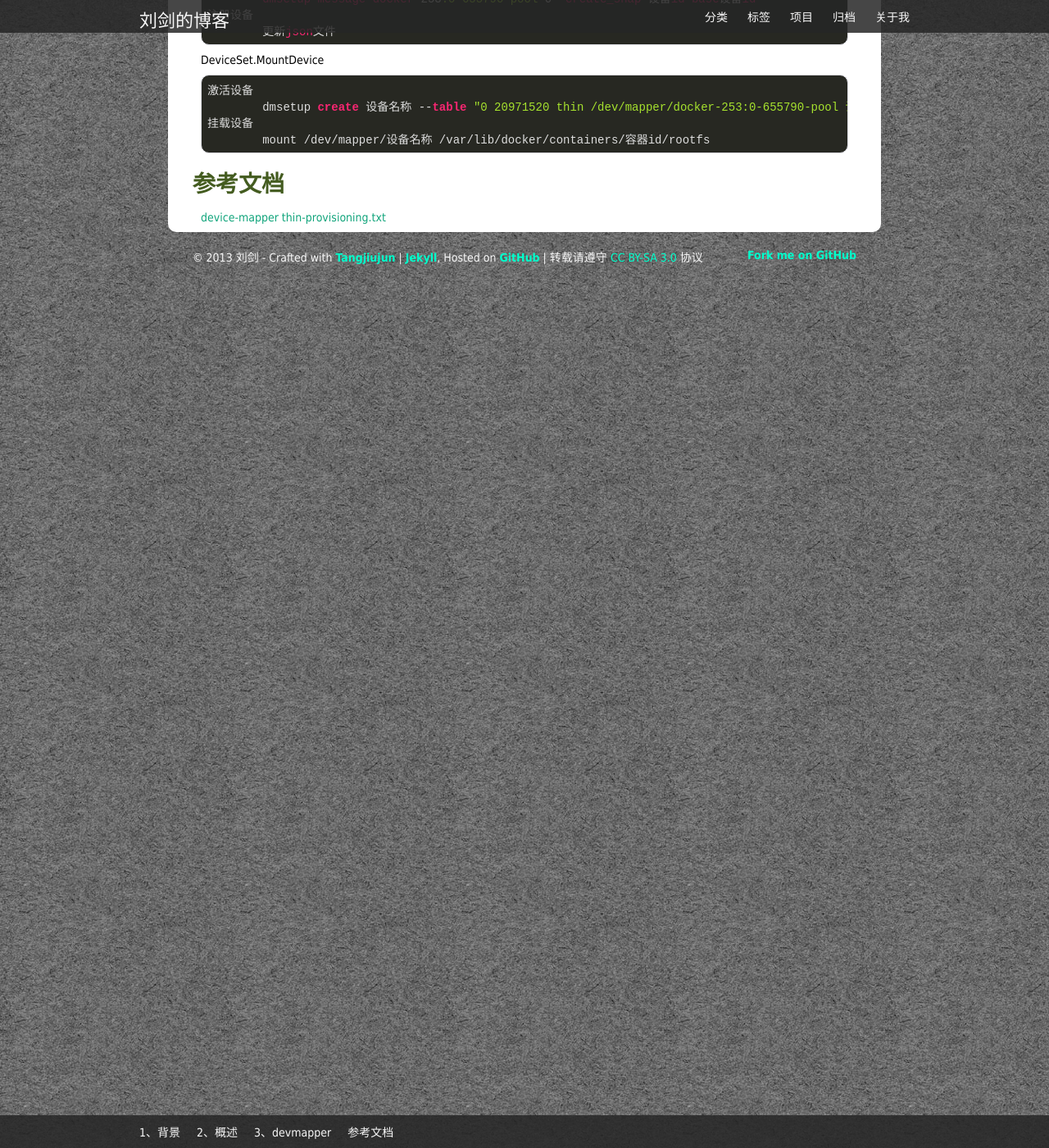
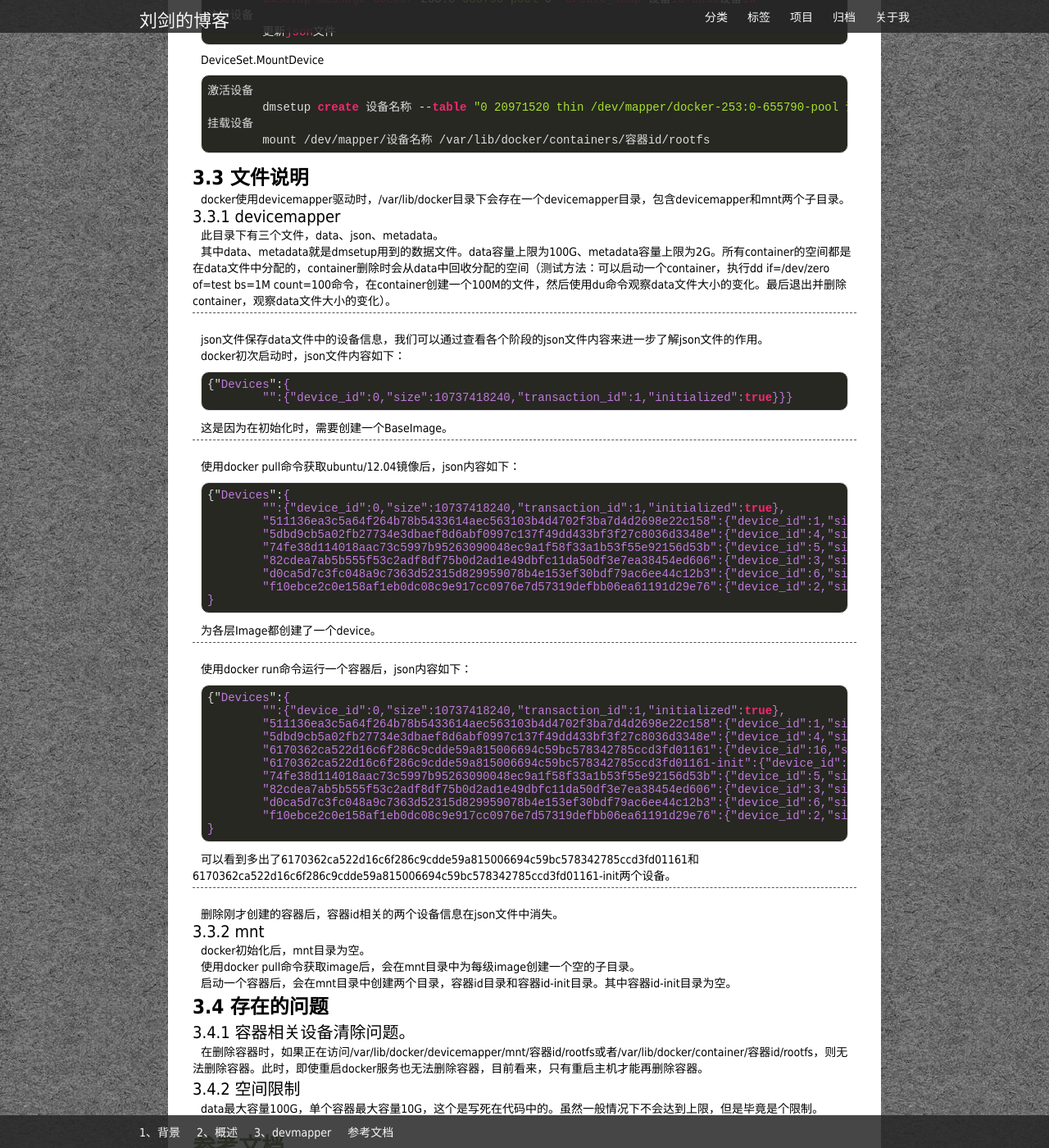
Before and after one commit to lsword/lsword.github.io, a Jekyll site: the page built from _posts/2014-06-3-docker之graphdriver.md, in a window 1280 px wide and 1400 px high, scrolled down 1820 px. Shown: the whole window at 82% size. Built offline with Jekyll 4.4.1, drawn with Linux system fonts in a browser that asks for light colours; Markdown is read by kramdown in place of the engine named in the settings; comment, search, counter and statistics services are not loaded.

Commit message:
Fix doc for docker graphdriver

```diff
--- a/_posts/2014-06-3-docker之graphdriver.md
+++ b/_posts/2014-06-3-docker之graphdriver.md
@@ -109,6 +109,89 @@ DeviceSet.MountDevice
 	mount /dev/mapper/设备名称 /var/lib/docker/containers/容器id/rootfs
 ~~~
 
+#### 3.3 文件说明
+
+docker使用devicemapper驱动时，/var/lib/docker目录下会存在一个devicemapper目录，包含devicemapper和mnt两个子目录。
+
+##### 3.3.1 devicemapper
+
+此目录下有三个文件，data、json、metadata。
+
+其中data、metadata就是dmsetup用到的数据文件。data容量上限为100G、metadata容量上限为2G。所有container的空间都是在data文件中分配的，container删除时会从data中回收分配的空间（测试方法：可以启动一个container，执行dd if=/dev/zero of=test bs=1M count=100命令，在container创建一个100M的文件，然后使用du命令观察data文件大小的变化。最后退出并删除container，观察data文件大小的变化）。
+
+---
+
+json文件保存data文件中的设备信息，我们可以通过查看各个阶段的json文件内容来进一步了解json文件的作用。
+
+docker初次启动时，json文件内容如下：
+
+~~~
+{"Devices":{
+	"":{"device_id":0,"size":10737418240,"transaction_id":1,"initialized":true}}}
+~~~
+
+这是因为在初始化时，需要创建一个BaseImage。
+
+---
+
+使用docker pull命令获取ubuntu/12.04镜像后，json内容如下：
+
+~~~
+{"Devices":{
+	"":{"device_id":0,"size":10737418240,"transaction_id":1,"initialized":true},
+	"511136ea3c5a64f264b78b5433614aec563103b4d4702f3ba7d4d2698e22c158":{"device_id":1,"size":10737418240,"transaction_id":2,"initialized":true},
+	"5dbd9cb5a02fb27734e3dbaef8d6abf0997c137f49dd433bf3f27c8036d3348e":{"device_id":4,"size":10737418240,"transaction_id":5,"initialized":true},
+	"74fe38d114018aac73c5997b95263090048ec9a1f58f33a1b53f55e92156d53b":{"device_id":5,"size":10737418240,"transaction_id":6,"initialized":true},
+	"82cdea7ab5b555f53c2adf8df75b0d2ad1e49dbfc11da50df3e7ea38454ed606":{"device_id":3,"size":10737418240,"transaction_id":4,"initialized":true},
+	"d0ca5d7c3fc048a9c7363d52315d829959078b4e153ef30bdf79ac6ee44c12b3":{"device_id":6,"size":10737418240,"transaction_id":7,"initialized":true},
+	"f10ebce2c0e158af1eb0dc08c9e917cc0976e7d57319defbb06ea61191d29e76":{"device_id":2,"size":10737418240,"transaction_id":3,"initialized":true}}
+}
+~~~
+
+为各层Image都创建了一个device。
+
+---
+
+使用docker run命令运行一个容器后，json内容如下：
+
+~~~
+{"Devices":{
+	"":{"device_id":0,"size":10737418240,"transaction_id":1,"initialized":true},
+	"511136ea3c5a64f264b78b5433614aec563103b4d4702f3ba7d4d2698e22c158":{"device_id":1,"size":10737418240,"transaction_id":2,"initialized":true},
+	"5dbd9cb5a02fb27734e3dbaef8d6abf0997c137f49dd433bf3f27c8036d3348e":{"device_id":4,"size":10737418240,"transaction_id":5,"initialized":true},
+	"6170362ca522d16c6f286c9cdde59a815006694c59bc578342785ccd3fd01161":{"device_id":16,"size":10737418240,"transaction_id":25,"initialized":true},
+	"6170362ca522d16c6f286c9cdde59a815006694c59bc578342785ccd3fd01161-init":{"device_id":15,"size":10737418240,"transaction_id":24,"initialized":true},
+	"74fe38d114018aac73c5997b95263090048ec9a1f58f33a1b53f55e92156d53b":{"device_id":5,"size":10737418240,"transaction_id":6,"initialized":true},
+	"82cdea7ab5b555f53c2adf8df75b0d2ad1e49dbfc11da50df3e7ea38454ed606":{"device_id":3,"size":10737418240,"transaction_id":4,"initialized":true},
+	"d0ca5d7c3fc048a9c7363d52315d829959078b4e153ef30bdf79ac6ee44c12b3":{"device_id":6,"size":10737418240,"transaction_id":7,"initialized":true},
+	"f10ebce2c0e158af1eb0dc08c9e917cc0976e7d57319defbb06ea61191d29e76":{"device_id":2,"size":10737418240,"transaction_id":3,"initialized":true}}
+}
+~~~
+
+可以看到多出了6170362ca522d16c6f286c9cdde59a815006694c59bc578342785ccd3fd01161和6170362ca522d16c6f286c9cdde59a815006694c59bc578342785ccd3fd01161-init两个设备。
+
+---
+
+删除刚才创建的容器后，容器id相关的两个设备信息在json文件中消失。
+
+##### 3.3.2 mnt
+
+docker初始化后，mnt目录为空。
+
+使用docker pull命令获取image后，会在mnt目录中为每级image创建一个空的子目录。
+
+启动一个容器后，会在mnt目录中创建两个目录，容器id目录和容器id-init目录。其中容器id-init目录为空。
+
+#### 3.4 存在的问题
+
+##### 3.4.1 容器相关设备清除问题。
+
+在删除容器时，如果正在访问/var/lib/docker/devicemapper/mnt/容器id/rootfs或者/var/lib/docker/container/容器id/rootfs，则无法删除容器。此时，即使重启docker服务也无法删除容器，目前看来，只有重启主机才能再删除容器。
+
+##### 3.4.2 空间限制
+
+data最大容量100G，单个容器最大容量10G，这个是写死在代码中的。虽然一般情况下不会达到上限，但是毕竟是个限制。
+
 ### 参考文档
 
 [device-mapper]
```
Also changed, not shown: 1 other file.
